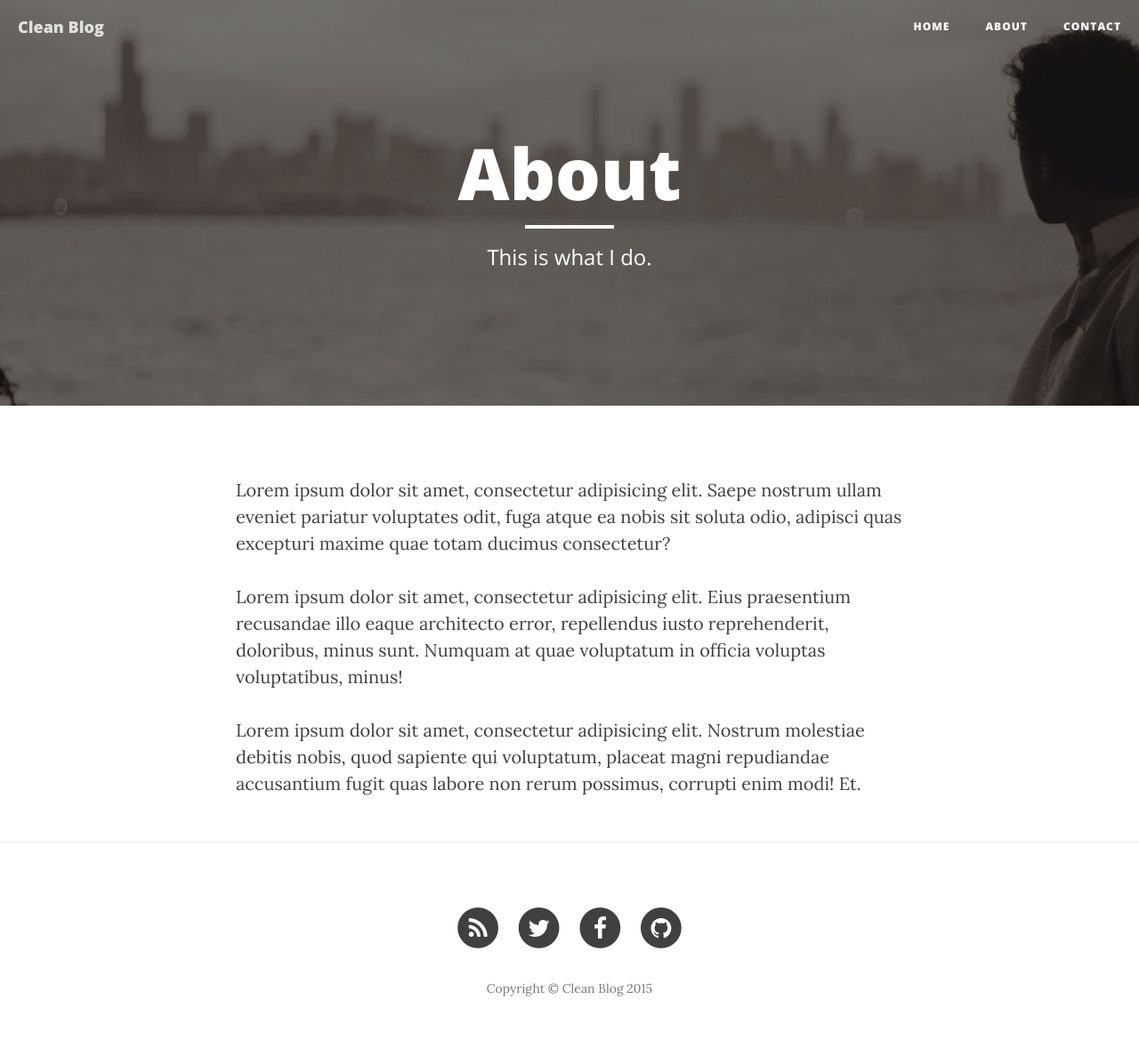
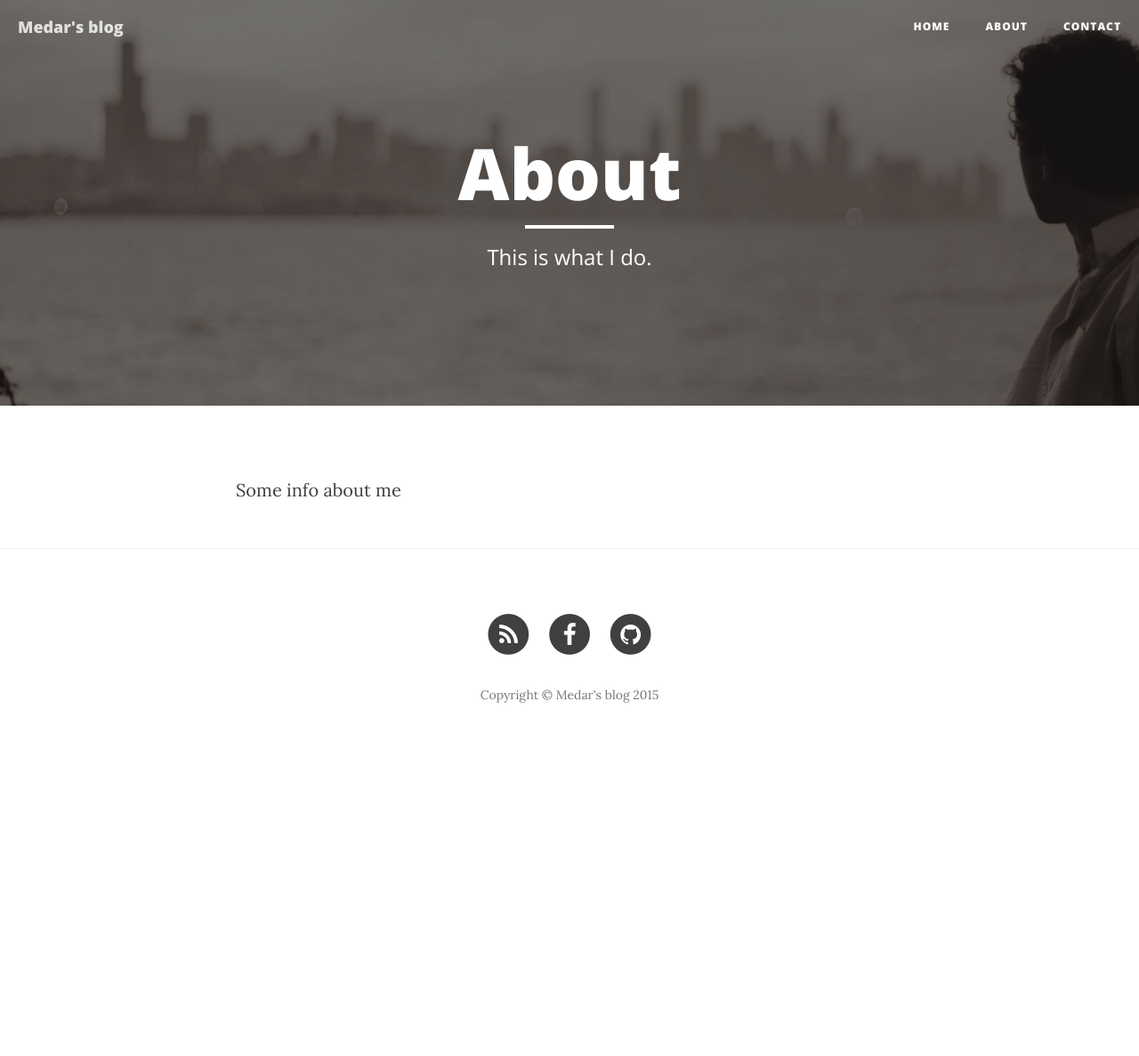
Before and after one commit to medvedar/medvedar.github.io, a Jekyll site: the page built from about.html, in a window 1280 px wide. Shown: the whole page at 89% size. Built offline with Jekyll 4.4.1, drawn with Linux system fonts in a browser that asks for light colours; nearby versions of some CDN libraries; after the commit the page ends 900 px from its top, so only the background shows below that.

Commit message:
Cleaning

```diff
--- a/_config.yml
+++ b/_config.yml
@@ -1,13 +1,13 @@
 # Site settings
-title: Clean Blog
+title: Medar's blog
 header-img: img/home-bg.jpg
 email: medar.lol@gmail.com
-description: "Write your site description here. It will be used as your sites meta description as well!"
+description: "No description"
 baseurl: ""
 url: "http://medar.pp.ua"
-twitter_username: SBootstrap
-github_username:  davidtmiller
-facebook_username:  IronSummitMedia
+#twitter_username: SBootstrap
+github_username: medvedar
+facebook_username: medar
 
 # Build settings
 markdown: kramdown
--- a/about.html
+++ b/about.html
@@ -5,8 +5,4 @@
 header-img: "img/about-bg.jpg"
 ---
 
-<p>Lorem ipsum dolor sit amet, consectetur adipisicing elit. Saepe nostrum ullam eveniet pariatur voluptates odit, fuga atque ea nobis sit soluta odio, adipisci quas excepturi maxime quae totam ducimus consectetur?</p>
-
-<p>Lorem ipsum dolor sit amet, consectetur adipisicing elit. Eius praesentium recusandae illo eaque architecto error, repellendus iusto reprehenderit, doloribus, minus sunt. Numquam at quae voluptatum in officia voluptas voluptatibus, minus!</p>
-
-<p>Lorem ipsum dolor sit amet, consectetur adipisicing elit. Nostrum molestiae debitis nobis, quod sapiente qui voluptatum, placeat magni repudiandae accusantium fugit quas labore non rerum possimus, corrupti enim modi! Et.</p>
+<p>Some info about me</p>
--- a/index.html
+++ b/index.html
@@ -1,6 +1,6 @@
 ---
 layout: page
-description: "A Clean Blog Theme by Start Bootstrap"
+description: "No description"
 ---
 
 {% for post in paginator.posts %}
```
